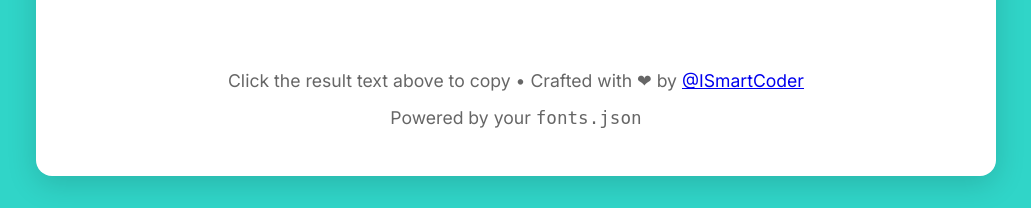
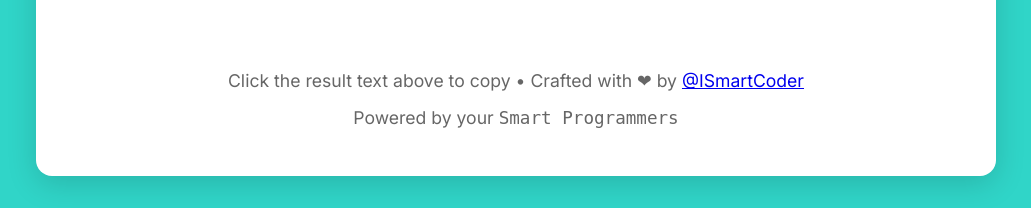
Before and after one commit to ISmartThinker/smarttextstyle, a Flask app: page / in a window 1280 px wide. Shown: the part 984-1192 px from the top of the page, without its empty margins (124-1155 px from the left). Run offline with Flask 3, Linux system fonts and the light colour scheme.

Commit message:
Update index.html

```diff
--- a/templates/index.html
+++ b/templates/index.html
@@ -251,7 +251,7 @@ Text Transform
 
 <div class="container" style="text-align:center; font-size:0.9rem; color:#666; padding-bottom:2rem;">
 <p>Click the result text above to copy • Crafted with ❤ by <a href="https://t.me/ISmartCoder">@ISmartCoder</a></p>
-<p>Powered by your <code>fonts.json</code></p>
+<p>Powered by your <code>Smart Programmers</code></p>
 </div>
 </div>
 
```
